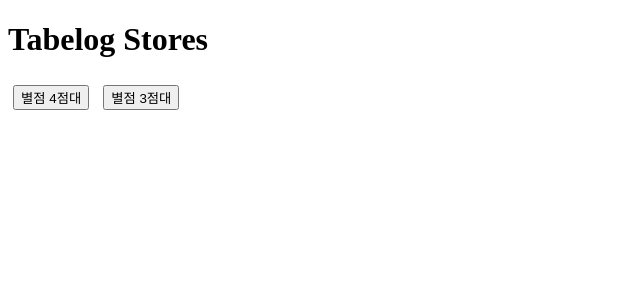
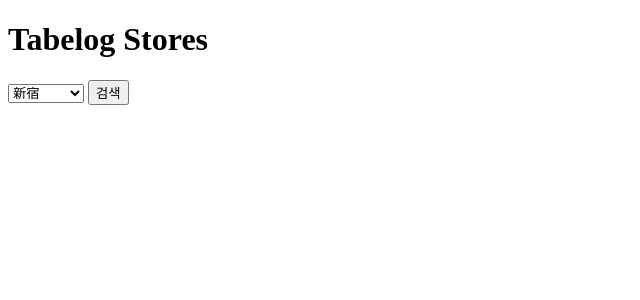
Before and after one commit to soonrikim/Ramen, a Flask app: page / in a window 1280 px wide. Shown: the top 300 px of the page, without its empty margins (0-640 px from the left). Run offline with Flask 3, Linux system fonts and the light colour scheme.

Commit message:
Update index.html

```diff
--- a/templates/index.html
+++ b/templates/index.html
@@ -3,30 +3,6 @@
 <head>
     <title>Tabelog Stores</title>
     <script src="https://code.jquery.com/jquery-3.6.0.min.js"></script>
-      <style>
-
-        header {
-            text-align: center;
-            margin-top: 10px;
-        }
-
-        .button-group {
-            display: flex;
-            justify-content: center;
-            gap: 10px;
-            margin-top: 10px;
-        }
-
-        #store-list {
-            margin-top: 20px;
-            text-align: center;
-        }
-
-
-        button {
-            margin: 5px;
-        }
-    </style>
     <script>
         $(document).ready(function() {
             $("#score-4").click(function() {
@@ -55,9 +31,14 @@
     </script>
 </head>
 <body>
-    <h1>Tabelog Stores</h1>
-    <button id="score-4">별점 4점대</button>
-    <button id="score-3">별점 3점대</button>
+     <h1>Tabelog Stores</h1>
+    <select id="station-select">
+        <option value="新宿">新宿</option>
+        <option value="新大久保">新大久保</option>
+        <option value="荻窪">荻窪</option>
+        <option value="品川">品川</option>
+    </select>
+    <button id="search-button">검색</button>
     <div id="store-list">
         <!-- 가게 목록을 표시할 위치 -->
     </div>
```
